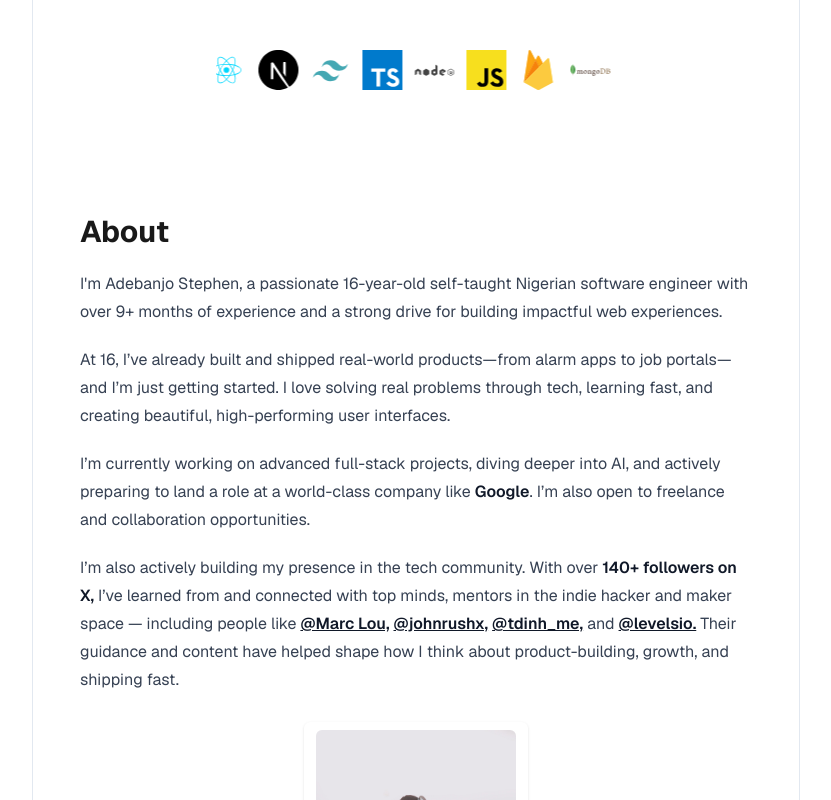
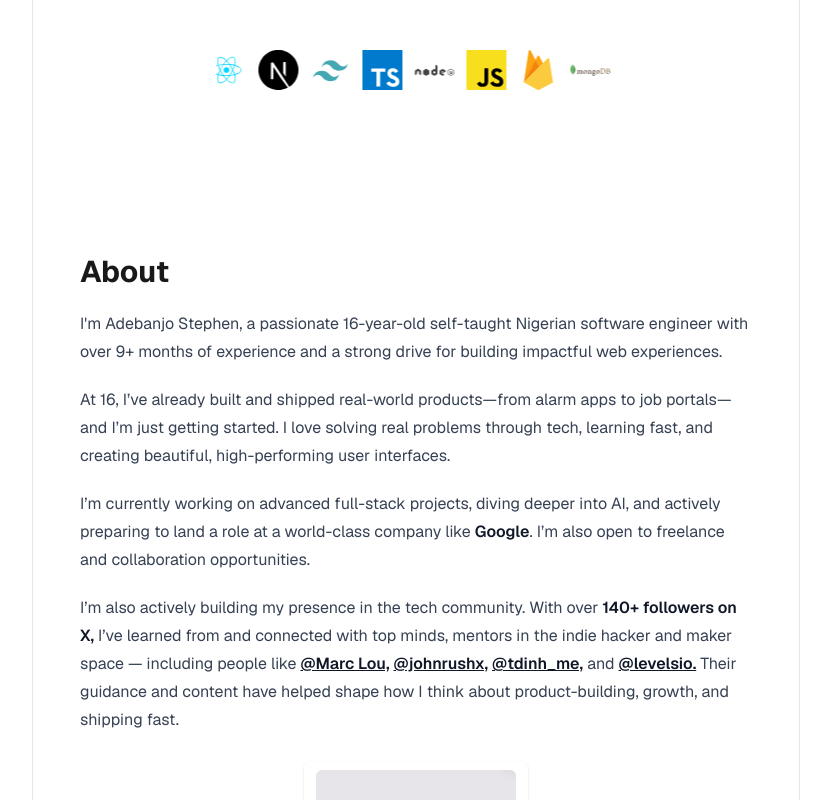
Before and after one commit to SteeveSticks/my-portfolio, a Next.js app: page / in a window 1280 px wide. Shown: the part 600-1400 px from the top of the page, without its empty margins (224-1055 px from the left). Built offline with nearby package versions, Linux system fonts and the light colour scheme.

Commit message:
simple fix

```diff
--- a/src/app/globals.css
+++ b/src/app/globals.css
@@ -8,8 +8,13 @@
   --font-sans: var(--font-giest-sans);
 }
 
+html {
+  scrollbar-color: rgb(0, 0, 0, 0.4) rgb(0, 0, 0, 0);
+  scrollbar-width: thin;
+}
+
 body {
-  scroll-behaviour: auto;
+  scroll-behavior: smooth;
   overflow-x: hidden;
   overflow-y: scroll;
 }
--- a/src/components/About.tsx
+++ b/src/components/About.tsx
@@ -7,7 +7,7 @@
 
 const About = () => {
   return (
-    <div className="py-20 mt-10">
+    <div className="py-30 mt-10">
       <div className="max-w-2xl grid items-center justify-start text-wrap mx-auto prose">
         <div className="">
           <div className="font-bold text-3xl text-black/90">About</div>
--- a/src/components/StackLoop.tsx
+++ b/src/components/StackLoop.tsx
@@ -1,7 +1,6 @@
 "use client";
 import Image from "next/image";
 import React from "react";
-import { motion } from "framer-motion";
 import Marquee from "react-fast-marquee";
 
 const techStack = [
```
Also changed, not shown: 1 other file (tests, documents, lock files or other folders).
